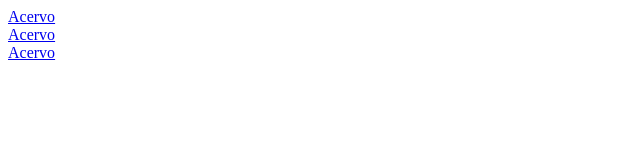
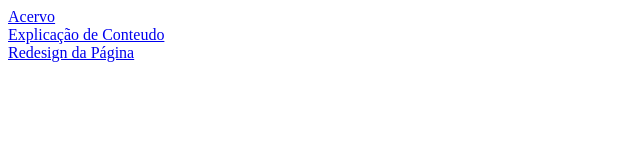
Before and after one commit to EnzoLara-maker/Front-End-2026, a plain HTML site: page index.html in a window 1280 px wide. Shown: the whole page, without its empty margins (0-640 px from the left). Drawn offline with Linux system fonts and the light colour scheme.

Commit message:
Update index.html

```diff
--- a/index.html
+++ b/index.html
@@ -1,10 +1,10 @@
 <html>
   <body>
-    <a href="ArtigosTenis.html">Acervo</a>
+    <a href="atividade1.html">Acervo</a>
     <br>
-    <a href="AtividadeExplicaçãoDeConteudo.html">Acervo</a>
+    <a href="atividade2.html">Explicação de Conteudo</a>
     <br>
-    <a href="atividade3.html">Acervo</a>
+    <a href="atividade3.html">Redesign da Página</a>
     <br>
 
   </body>
```
